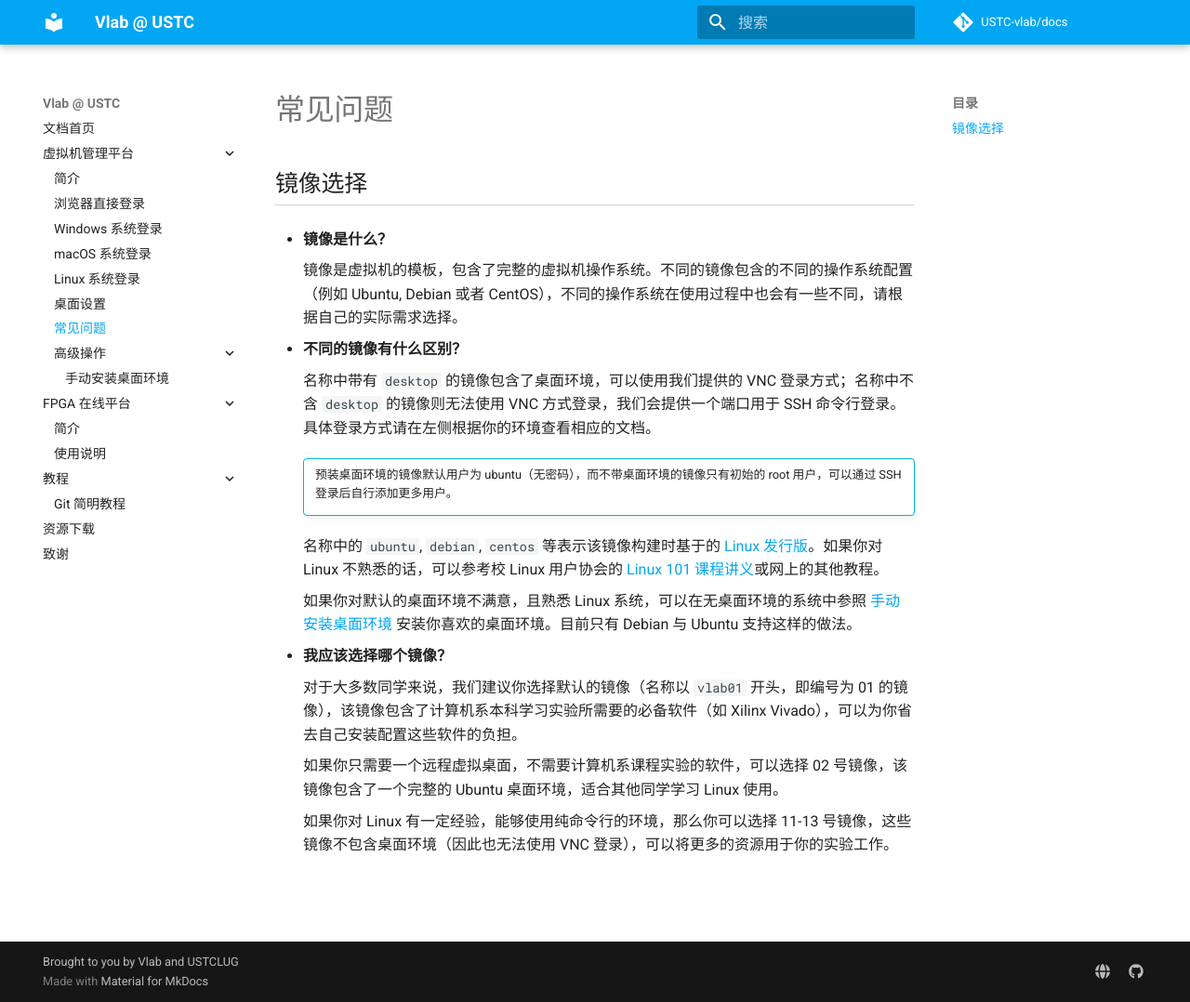
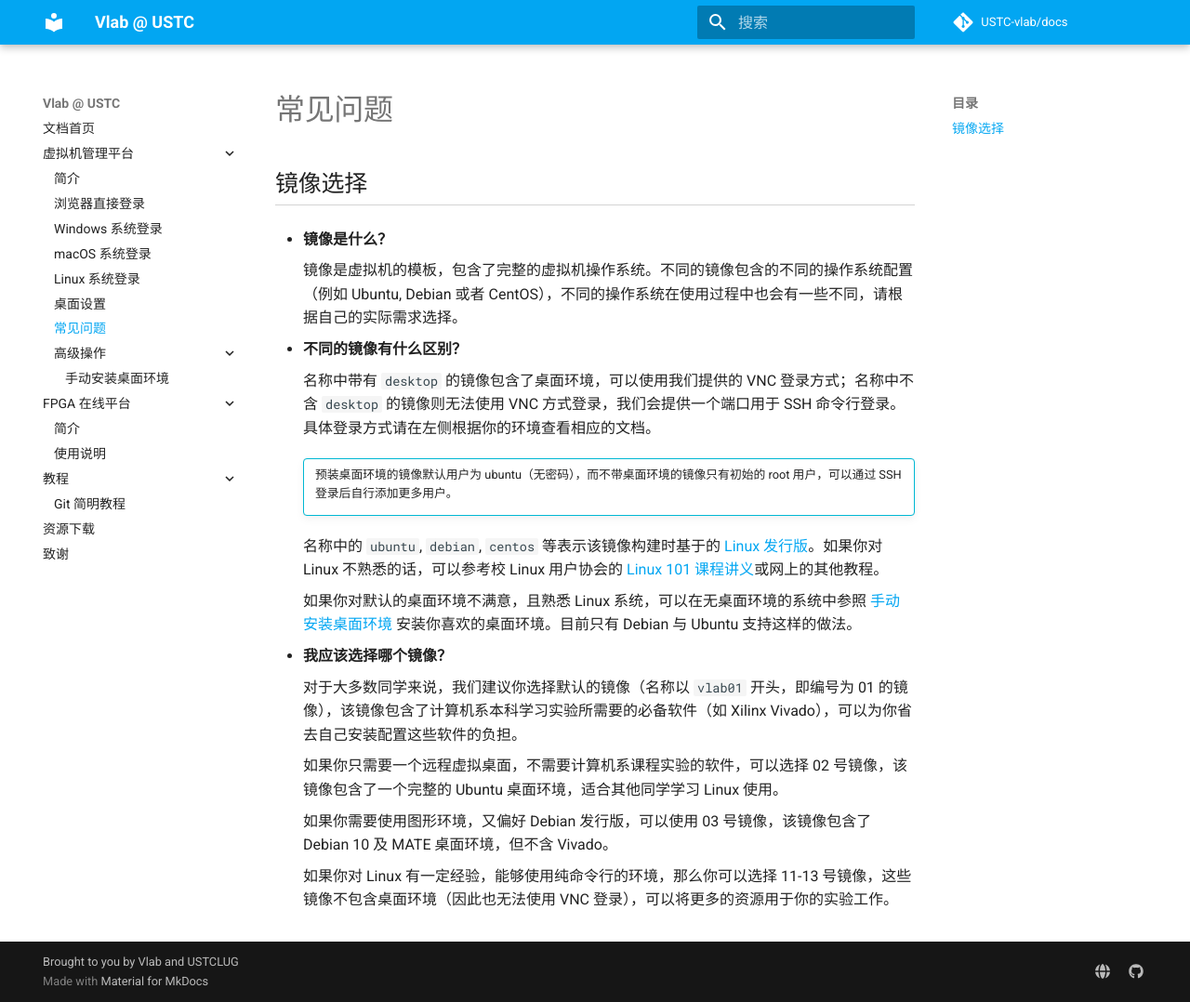
Before and after one commit to USTC-vlab/docs, an MkDocs documentation site: the page built from docs/vm/faq.md, in a window 1280 px wide and 1078 px high. Shown: the whole window at 93% size. Built offline with MkDocs 1.6.1 and Material for MkDocs 9.7.7, drawn with Linux system fonts in a browser that asks for light colours; comment, search, counter and statistics services are not loaded.

Commit message:
Update description for vlab 03 image

```diff
--- a/docs/vm/faq.md
+++ b/docs/vm/faq.md
@@ -24,4 +24,6 @@
 
     如果你只需要一个远程虚拟桌面，不需要计算机系课程实验的软件，可以选择 02 号镜像，该镜像包含了一个完整的 Ubuntu 桌面环境，适合其他同学学习 Linux 使用。
 
+    如果你需要使用图形环境，又偏好 Debian 发行版，可以使用 03 号镜像，该镜像包含了 Debian 10 及 MATE 桌面环境，但不含 Vivado。
+
     如果你对 Linux 有一定经验，能够使用纯命令行的环境，那么你可以选择 11-13 号镜像，这些镜像不包含桌面环境（因此也无法使用 VNC 登录），可以将更多的资源用于你的实验工作。
```
